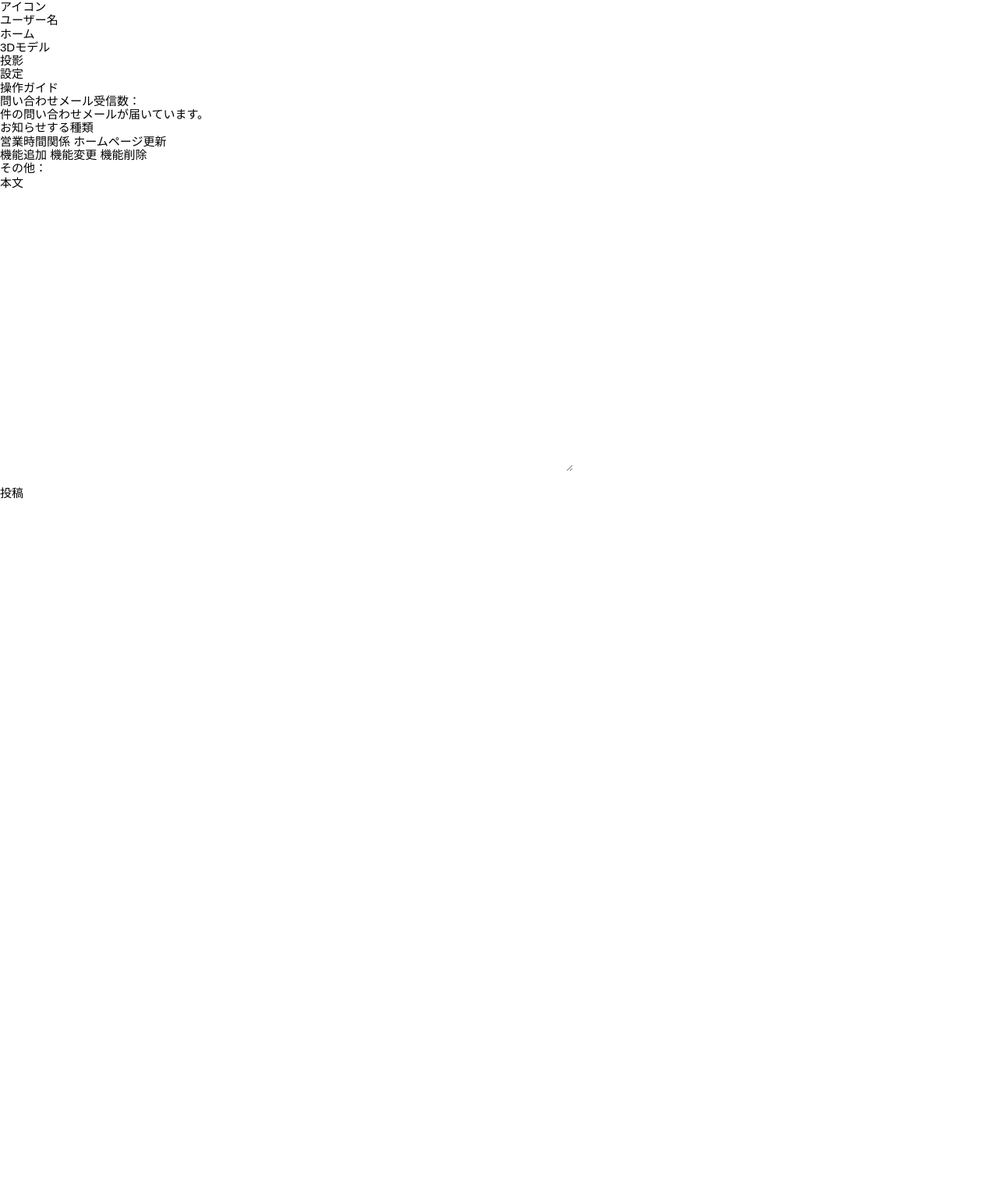
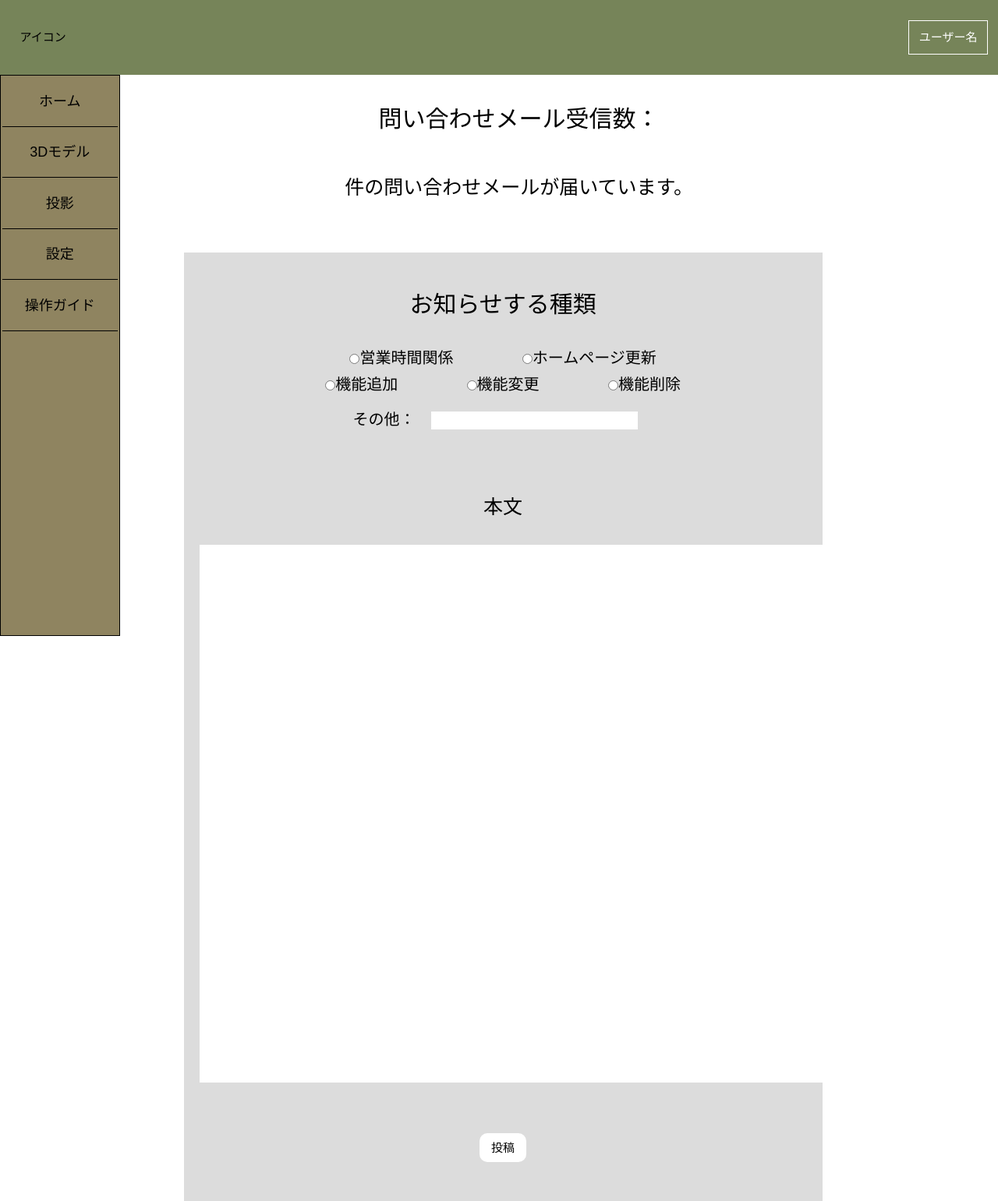
Before and after one commit to k4izu/sk_06, a Flask app: page /admin in a window 1280 px wide; the page is wider, and only the part inside the window is pictured. Shown: that part at 78% size. Before the commit the page ends 640 px from the top of that part, so only its background shows below. Run offline with Flask 3, Linux system fonts and the light colour scheme.

Commit message:
移動おわった

```diff
--- a/sk_app/admin.py
+++ b/sk_app/admin.py
@@ -10,3 +10,7 @@
 @app.route("/admin")
 def admin_index():
     return render_template(admin + "index.html")
+
+@app.route('/adminlogin')
+def login():
+    return render_template(admin + 'login.html')
--- a/sk_app/static/css/admin/_admin_body.scss
+++ b/sk_app/static/css/admin/_admin_body.scss
@@ -0,0 +1,112 @@
+@use "_variable.scss" as *;
+
+.main{
+    top: 50px;
+    text-align: center;
+}
+
+.mail{
+    margin: 70px;
+    h3{
+        font-size: 3rem;
+        padding: 40px;
+    }
+    p{
+        padding-top: 15px;
+        font-size: 2.5rem;
+    }
+}
+
+.info{
+    padding: 20px;
+    margin-top: 30px;
+    margin-left: 8%;
+    background-color: gainsboro;
+    width: 80%;
+    h3{
+        font-size: 3rem;
+        padding: 30px;
+    }
+    .label{
+        label{
+            font-size: 2rem;
+            margin: 40px;
+            input[type="radio"]{
+                appearance: revert;
+            }
+        }
+    }
+    p{
+        padding-top: 30px;
+        font-size: 2.5rem;
+    }
+    .info_text{
+        margin-top: 35px;
+        #info_text{
+            background-color: #fff;
+        }
+    }
+    #save,#text{
+        background-color: white;
+        margin: 20px;
+    }
+    input[type="submit"]{
+        margin: 30px;
+        size: 20px;
+        font-size: 1.5rem;
+        padding: 10px 15px;
+        background-color: #FFF;
+        border-radius: 10px;
+    }
+}
+// .info_his{
+//     margin-top: 60px;
+//     margin-bottom: 20%;
+//     h2{
+//         font-size: 3rem;
+//         padding-bottom: 40px;
+//     }
+//     .data{
+//         display: flex;
+//         margin-left: 30%;
+//         a{
+//             display: flex;
+//             flex-wrap: wrap;
+//             flex-wrap: nowrap;
+//             text-decoration: none;
+//             color: #333;
+//             border-top: 1px solid #CCC;
+//             border-bottom: 1px solid #CCC;
+//             padding: 20px 20px;
+//             text-decoration: none;
+//             block-size: border-box;
+//             .data{
+//                 min-width: 140px;
+//                 font-size: 16px;
+//                 color: #999;
+//                 padding: 0 20px 0 0;
+//             }
+//             .category{
+//                 margin: 0;
+//                 min-width: 140px;
+//                 padding: 0 20px 0 0;
+//             }
+//             title{
+//                 background: #999;
+//                 color: #FFF;
+//                 text-align: center;
+//                 display: inline-block;
+//                 padding: 5px 20px;
+//                 font-size: 12px;
+//                 line-height: 1;
+//             }
+//         }
+//         p{
+//             font-size: 2rem;
+//             .save{
+//                 border-left: 1.5px solid #000;
+//                 padding: 40px;
+//             }
+//         }
+//     }
+// }
--- a/sk_app/static/css/admin/_header.scss
+++ b/sk_app/static/css/admin/_header.scss
@@ -0,0 +1,56 @@
+@use "_variable.scss" as *;
+
+header{
+    #header{
+        background-color: $headerBg;
+        // border: $borderBlack;
+        width: 100%;
+        display: flex;
+        justify-content: space-between;
+        align-items: center;
+        position: fixed;
+        top: 0px;
+        bottom: 20px;
+        height: $headerHeight;
+        #headIcon{
+            padding: 1%;
+            margin: 1%;
+        }
+        #headUser{
+            padding: 1%;
+            border: solid 1px #ffffff;
+            margin: 1%;
+            p{
+                color: #ffffff;
+
+            }
+        }
+    }
+}
+#tabWrapper{
+    position: fixed;
+    top: $headerHeight;
+    height: 90vh;
+    background-color: $tabBg;
+    width: $tabWidth;
+    // border-left: $borderBlack;
+    // border-right: $borderBlack;
+    border: $borderBlack;
+    .tabBox{
+        display: flex;
+        align-items: center;
+        justify-content: center;
+        border-bottom: $borderBlack;
+        margin: 1%;
+        height: 8vh;
+        .tabText{
+            p{
+                font-size: $tabFsize;
+            }
+        }
+    }
+}
+main{
+    margin-top: $headerHeight;
+    margin-left: $tabWidth;
+}
--- a/sk_app/static/css/admin/_login.scss
+++ b/sk_app/static/css/admin/_login.scss
@@ -0,0 +1,41 @@
+@use "_variable.scss" as *;
+
+header{
+    #header{
+        background-color: $headerBg;
+        // border: $borderBlack;
+        width: 100%;
+        display: flex;
+        justify-content: space-between;
+        align-items: center;
+        position: fixed;
+        top: 0px;
+        bottom: 20px;
+        height: $headerHeight;
+        #headIcon{
+            padding: 1%;
+            margin: 1%;
+        }
+        #headUser{
+            padding: 1%;
+            border: solid 1px #ffffff;
+            margin: 1%;
+            p{
+                color: #ffffff;
+
+            }
+        }
+    }
+}
+
+main{
+    width: 80%;
+    text-align: center;
+    font-size: 3rem;
+    table{
+        tr{
+            margin: 40px;
+
+        }
+    }
+}
--- a/sk_app/static/css/admin/style.css
+++ b/sk_app/static/css/admin/style.css
@@ -5,4 +5,146 @@
 
 body {
   font-size: 1.5rem;
+}
+
+header #header {
+  background-color: #768459;
+  width: 100%;
+  display: flex;
+  justify-content: space-between;
+  align-items: center;
+  position: fixed;
+  top: 0px;
+  bottom: 20px;
+  height: 12vh;
+}
+header #header #headIcon {
+  padding: 1%;
+  margin: 1%;
+}
+header #header #headUser {
+  padding: 1%;
+  border: solid 1px #ffffff;
+  margin: 1%;
+}
+header #header #headUser p {
+  color: #ffffff;
+}
+
+#tabWrapper {
+  position: fixed;
+  top: 12vh;
+  height: 90vh;
+  background-color: #8F8460;
+  width: 12vw;
+  border: solid 1px #000000;
+}
+#tabWrapper .tabBox {
+  display: flex;
+  align-items: center;
+  justify-content: center;
+  border-bottom: solid 1px #000000;
+  margin: 1%;
+  height: 8vh;
+}
+#tabWrapper .tabBox .tabText p {
+  font-size: 1.8rem;
+}
+
+main {
+  margin-top: 12vh;
+  margin-left: 12vw;
+}
+
+.main {
+  top: 50px;
+  text-align: center;
+}
+
+.mail {
+  margin: 70px;
+}
+.mail h3 {
+  font-size: 3rem;
+  padding: 40px;
+}
+.mail p {
+  padding-top: 15px;
+  font-size: 2.5rem;
+}
+
+.info {
+  padding: 20px;
+  margin-top: 30px;
+  margin-left: 8%;
+  background-color: gainsboro;
+  width: 80%;
+}
+.info h3 {
+  font-size: 3rem;
+  padding: 30px;
+}
+.info .label label {
+  font-size: 2rem;
+  margin: 40px;
+}
+.info .label label input[type=radio] {
+  -webkit-appearance: revert;
+     -moz-appearance: revert;
+          appearance: revert;
+}
+.info p {
+  padding-top: 30px;
+  font-size: 2.5rem;
+}
+.info .info_text {
+  margin-top: 35px;
+}
+.info .info_text #info_text {
+  background-color: #fff;
+}
+.info #save, .info #text {
+  background-color: white;
+  margin: 20px;
+}
+.info input[type=submit] {
+  margin: 30px;
+  size: 20px;
+  font-size: 1.5rem;
+  padding: 10px 15px;
+  background-color: #FFF;
+  border-radius: 10px;
+}
+
+header #header {
+  background-color: #768459;
+  width: 100%;
+  display: flex;
+  justify-content: space-between;
+  align-items: center;
+  position: fixed;
+  top: 0px;
+  bottom: 20px;
+  height: 12vh;
+}
+header #header #headIcon {
+  padding: 1%;
+  margin: 1%;
+}
+header #header #headUser {
+  padding: 1%;
+  border: solid 1px #ffffff;
+  margin: 1%;
+}
+header #header #headUser p {
+  color: #ffffff;
+}
+
+main {
+  width: 80%;
+  text-align: center;
+  font-size: 3rem;
+}
+main table tr {
+  margin: 40px;
 }/*# sourceMappingURL=style.css.map */
--- a/sk_app/static/css/admin/style.scss
+++ b/sk_app/static/css/admin/style.scss
@@ -2,3 +2,6 @@
 
 // 以下、モジュールの読み込み
 @use "_setting.scss";
+@use "_header.scss";
+@use "_admin_body.scss";
+@use "_login.scss"
```
Also changed, not shown: 1 other file.
